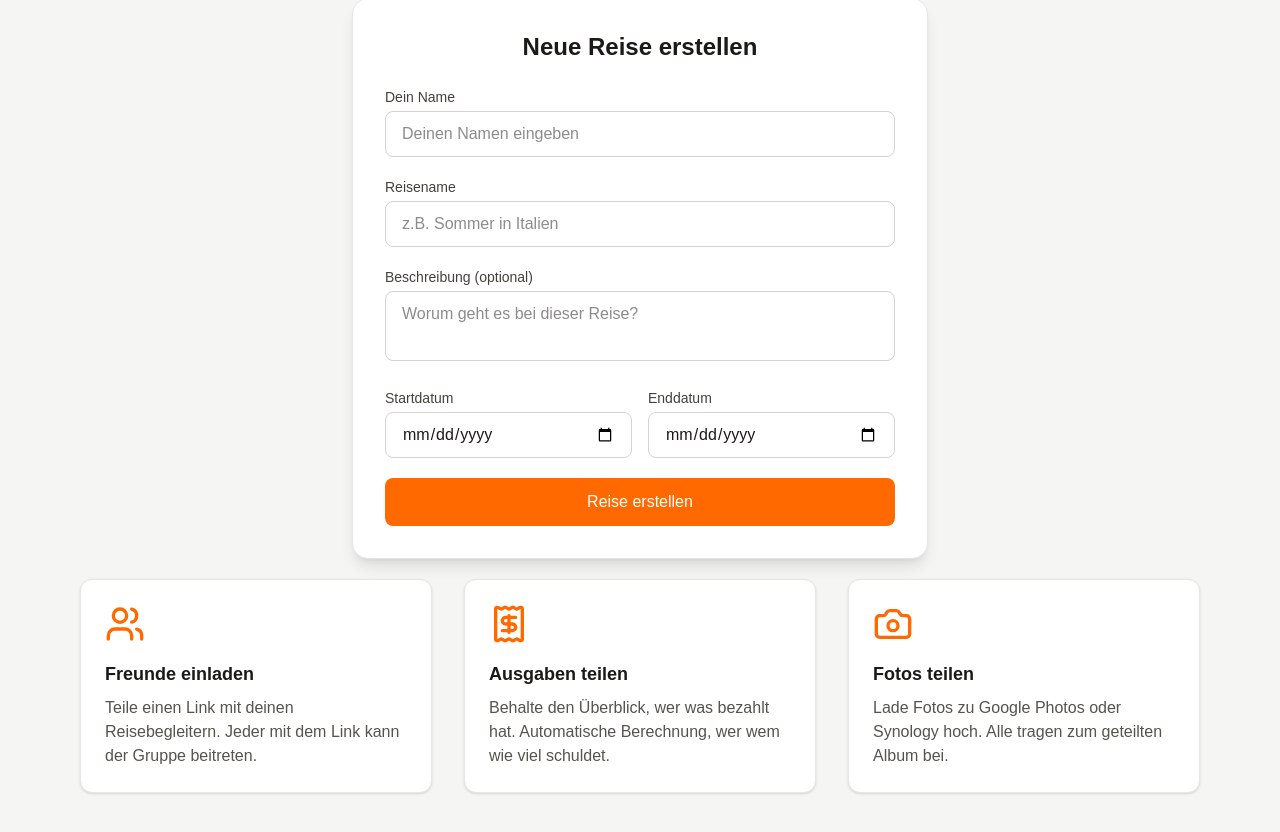
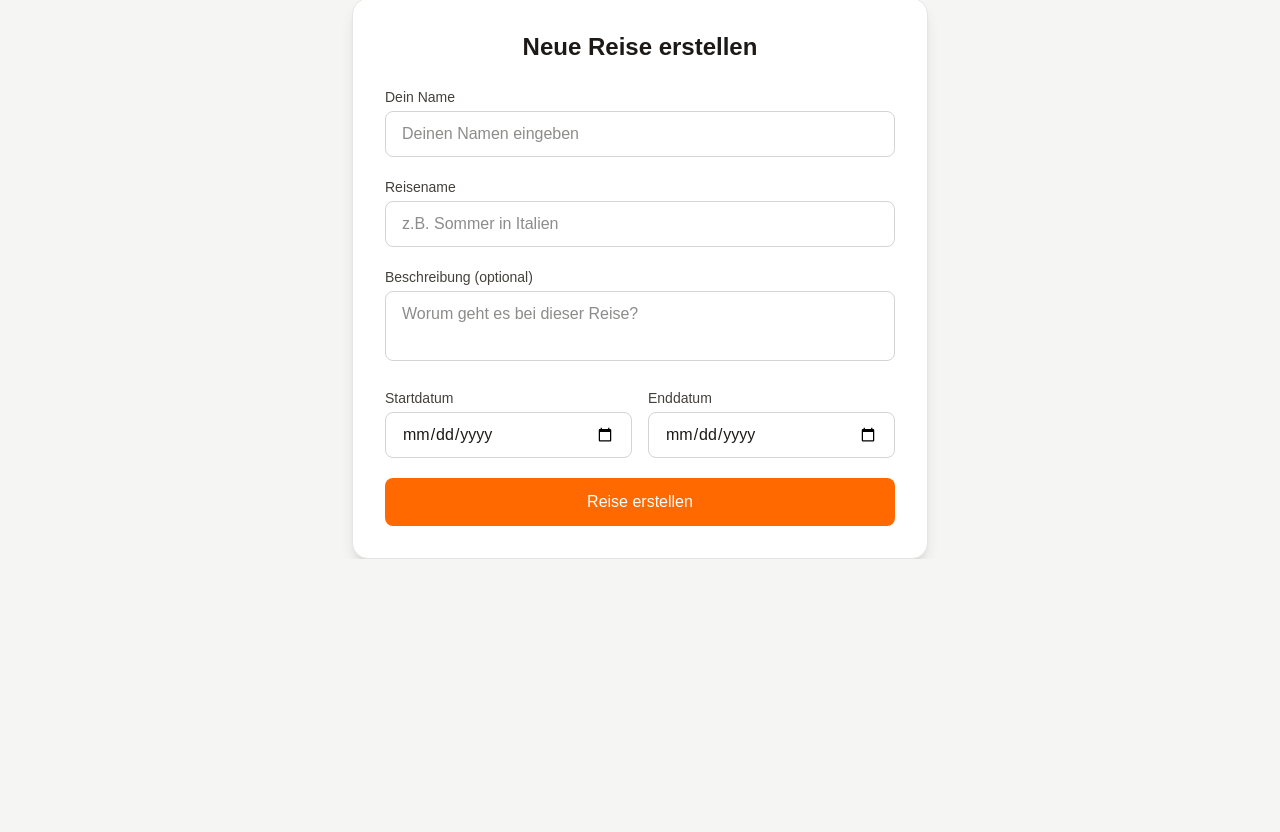
Before and after one commit to JasperPecher/tripPlanner, a Next.js app: page / in a window 1280 px wide. Shown: the part 250-1082 px from the top of the page. After the commit the page ends 809 px from the top, so only its background shows below. Built offline with nearby package versions, Linux system fonts and the light colour scheme.

Commit message:
removed features on landingpage

```diff
--- a/app/page.tsx
+++ b/app/page.tsx
@@ -57,7 +57,7 @@ export default function Home() {
         </h2>
         <CreateTripForm />
       </div>
-      <div className="max-w-6xl mx-auto px-4 py-5">
+      {/* <div className="max-w-6xl mx-auto px-4 py-5">
         <div className="grid md:grid-cols-3 gap-8 mb-16">
           <div className="bg-white dark:bg-stone-900 rounded-xl p-6 shadow-sm border border-stone-200 dark:border-stone-800">
             <Users className="w-10 h-10 text-orange-500 mb-4" />
@@ -87,7 +87,7 @@ export default function Home() {
             </p>
           </div>
         </div>
-      </div>
+      </div> */}
     </div>
   );
 }
```
